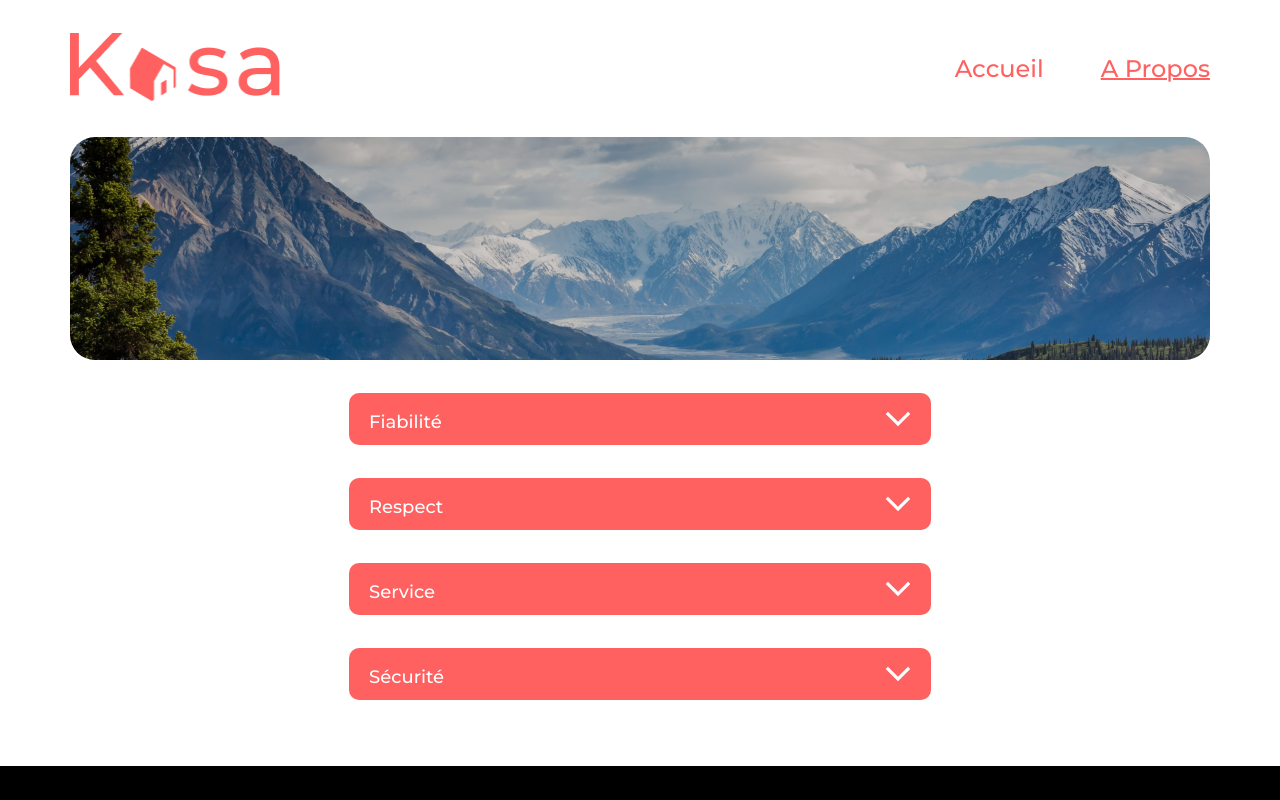
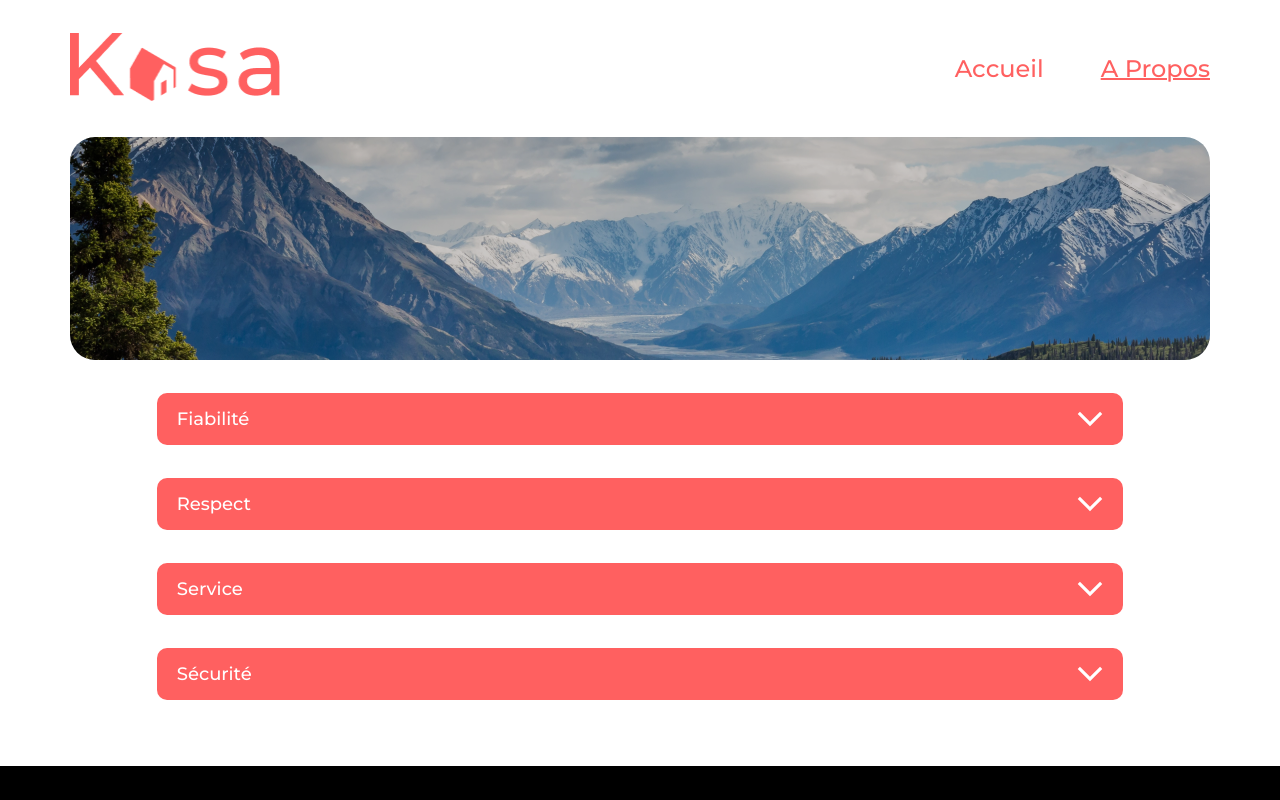
Before and after one commit to zlimteck/Kasa, a React (Create React App) app: page /about in a window 1280 px wide. Shown: the top 800 px of the page. Built offline with nearby package versions, Linux system fonts and the light colour scheme.

Commit message:
Modify Collapse.css

```diff
--- a/src/components/Collapse/Collapse.css
+++ b/src/components/Collapse/Collapse.css
@@ -1,5 +1,5 @@
 .collapse_container {
-    width: 582px;
+    width: 90%;
 }
 
 .collapse_content {
@@ -12,9 +12,11 @@
 }
 
 .collapse_title {
+    display: flex;
     font-size: 18px;
     font-weight: 500;
     color: #FFFFFF;
+    align-items: center;
 }
 
 .collapse_arrow {
@@ -29,6 +31,7 @@
     max-height: 200px;
     background-color: #F6F6F6;
     padding: 40px 12px 53px 20px;
+    border-radius: 10px;
 }
 
 .collapse_arrow_rot {
@@ -38,6 +41,10 @@
 }
 
 @media screen and (max-width: 480px) {
+    .collapse_container {
+        width: 100%;
+    }
+
     .collapse_content {
         border-radius: 5px;
         height: 30px;
```
